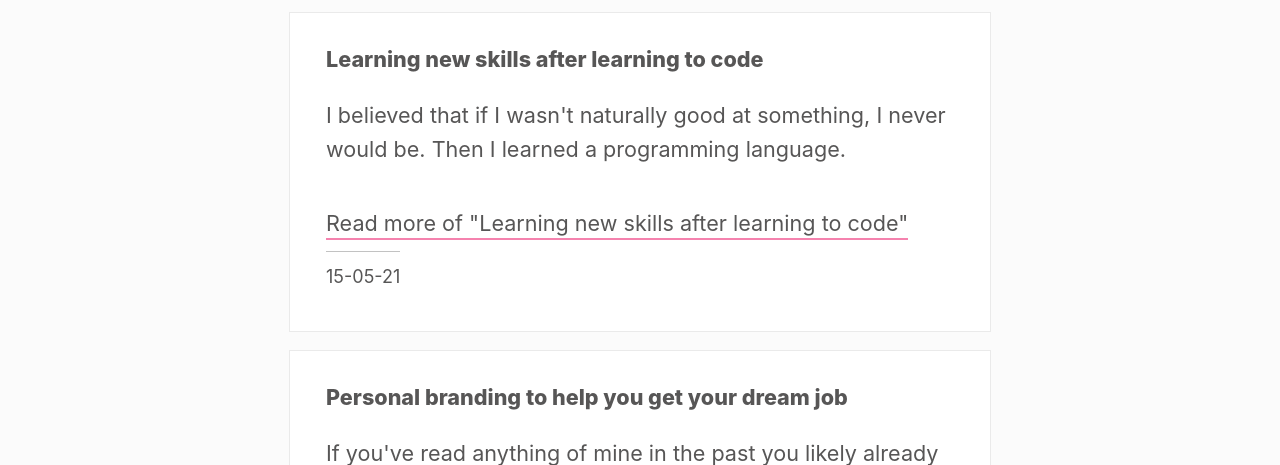
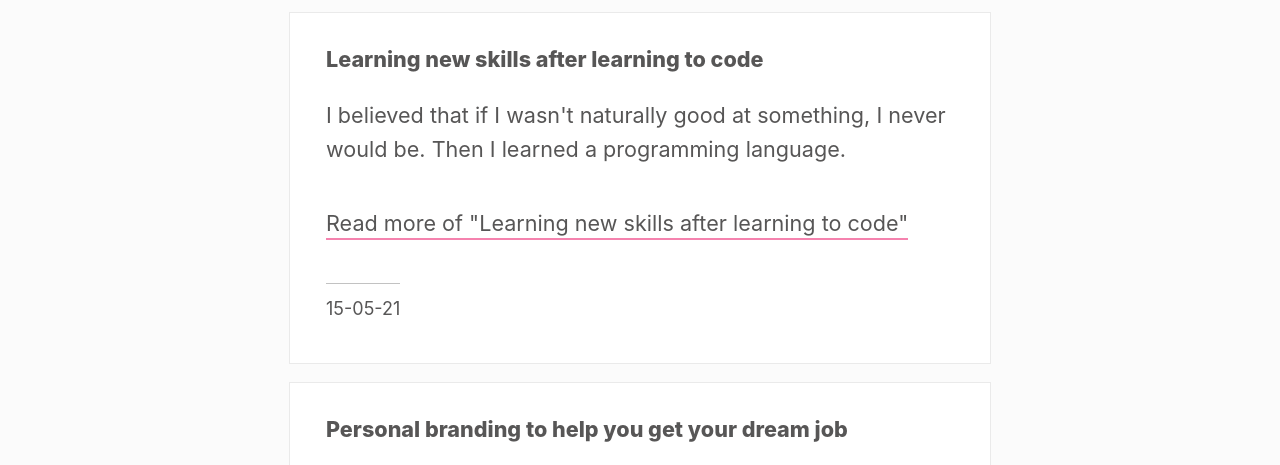
Before and after one commit to TarynEwens/te-eleventy-netlifyCMS, an Eleventy site: page pages/blog.njk in a window 1280 px wide. Shown: the part 279-744 px from the top of the page. Built offline with nearby package versions, Linux system fonts and the light colour scheme; Eleventy itself is replaced by a stand-in of ours; files that its build step writes are made by us from their sources.

Commit message:
[styles]: clean up

```diff
--- a/_includes/postslist.njk
+++ b/_includes/postslist.njk
@@ -9,7 +9,7 @@
       </h4>
       <a href="{{ post.url | url }}"><p>{{ post.data.description }}</p></a>
       <a href="{{ post.url | url }}" class="linkStyle">Read more of "{{ post.data.title }}"</a>
-      <p><small><time datetime="{{ post.date | htmlDateString }}">{{ post.date | readableDate }}</time></small></p>
+      <p class="dateTime"><small><time datetime="{{ post.date | htmlDateString }}">{{ post.date | readableDate }}</time></small></p>
     </li>
   {% endfor %}
 </ul>
--- a/css/main.css
+++ b/css/main.css
@@ -306,16 +306,26 @@ header p {
   padding-top: 0.75rem;
 }
 
+.blogLink {
+  text-align: center;
+}
+
+code {
+  white-space: pre-wrap;
+}
+
+.dateTime {
+  margin-top: 3rem;
+}
+
+/* MAIN */
+
 .mainArea .blogList li {
   margin: 1rem 0;
 }
 
 .mainArea {
   margin: 6rem auto;
-}
-
-.blogLink {
-  text-align: center;
 }
 
 .aboutImageWrapper {
@@ -329,6 +339,8 @@ header p {
   width: 49%;
   display: inline-block;
 }
+
+/* QUOTE SECTION OF FOOTER  */
 
 .quoteWrapper img {
   width: 4rem;
@@ -344,7 +356,3 @@ header p {
 #profilePic:hover {
   border: 2px solid var(--pinkDark);
 }
-
-code {
-  white-space: pre-wrap;
-}
```
